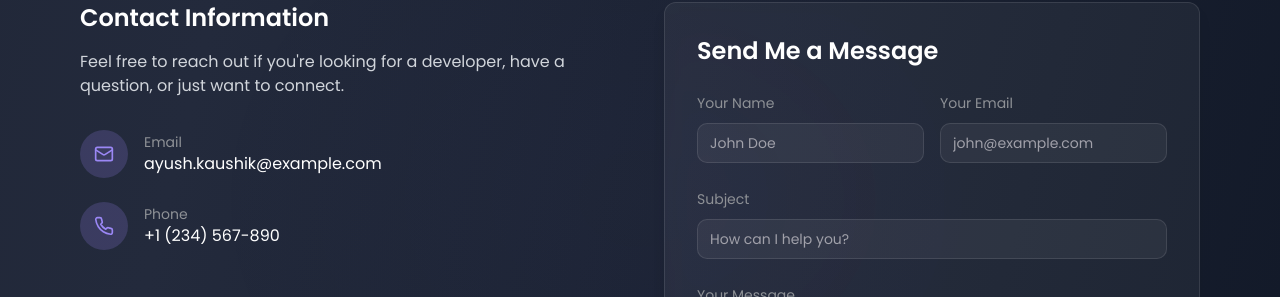
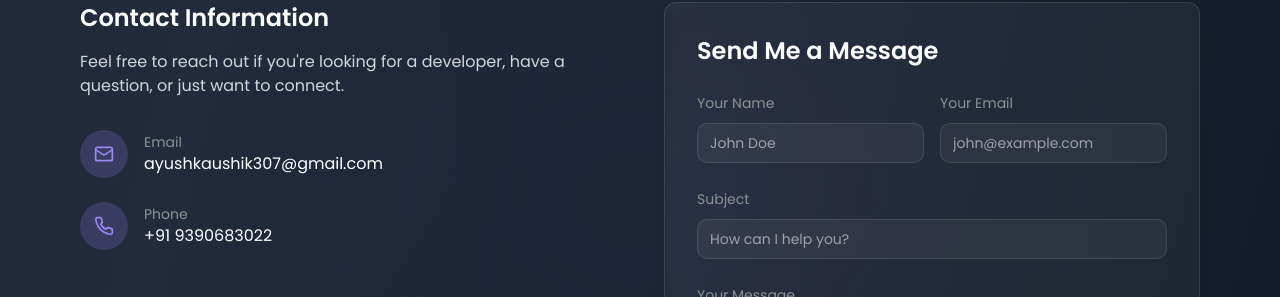
Before and after one commit to AyushKaushik07/portfolio-ayush, a React (Vite) app: page / in a window 1280 px wide. Shown: the part 4320-4617 px from the top of the page. Built offline with nearby package versions, Linux system fonts and the light colour scheme.

Commit message:
Update contact information

```diff
--- a/src/components/Contact.tsx
+++ b/src/components/Contact.tsx
@@ -34,8 +34,8 @@ const Contact = () => {
                 </div>
                 <div>
                   <p className="text-sm text-portfolio-gray">Email</p>
-                  <a href="mailto:ayush.kaushik@example.com" className="text-white hover:text-portfolio-purple transition-colors">
-                    ayush.kaushik@example.com
+                  <a href="mailto:ayushkaushik307@gmail.com" className="text-white hover:text-portfolio-purple transition-colors">
+                    ayushkaushik307@gmail.com
                   </a>
                 </div>
               </div>
@@ -46,8 +46,8 @@ const Contact = () => {
                 </div>
                 <div>
                   <p className="text-sm text-portfolio-gray">Phone</p>
-                  <a href="tel:+1234567890" className="text-white hover:text-portfolio-purple transition-colors">
-                    +1 (234) 567-890
+                  <a href="tel:+919390683022" className="text-white hover:text-portfolio-purple transition-colors">
+                    +91 9390683022
                   </a>
                 </div>
               </div>
@@ -56,7 +56,7 @@ const Contact = () => {
                 <p className="text-sm text-portfolio-gray mb-4">Social Media</p>
                 <div className="flex gap-4">
                   <a
-                    href="https://github.com/ayushkaushik"
+                    href="https://github.com/AyushKaushik07"
                     target="_blank"
                     rel="noopener noreferrer"
                     className={cn(
@@ -68,7 +68,7 @@ const Contact = () => {
                     <Github size={20} />
                   </a>
                   <a
-                    href="https://linkedin.com/in/ayushkaushik"
+                    href="https://www.linkedin.com/in/ayush-kaushik-11a182267/"
                     target="_blank"
                     rel="noopener noreferrer"
                     className={cn(
--- a/src/components/Footer.tsx
+++ b/src/components/Footer.tsx
@@ -23,21 +23,21 @@ const Footer = () => {
           <div className="flex flex-col items-center md:items-end">
             <div className="flex items-center space-x-4 mb-4">
               <a
-                href="tel:+1234567890"
+                href="tel:+919390683022"
                 className="text-portfolio-gray hover:text-portfolio-purple transition-colors w-10 h-10 rounded-full bg-white/5 flex items-center justify-center hover:bg-white/10"
                 aria-label="Phone"
               >
                 <Phone size={18} />
               </a>
               <a
-                href="mailto:ayush.kaushik@example.com"
+                href="mailto:ayushkaushik307@gmail.com"
                 className="text-portfolio-gray hover:text-portfolio-purple transition-colors w-10 h-10 rounded-full bg-white/5 flex items-center justify-center hover:bg-white/10"
                 aria-label="Email"
               >
                 <Mail size={18} />
               </a>
               <a
-                href="https://github.com/ayushkaushik"
+                href="https://github.com/AyushKaushik07"
                 target="_blank"
                 rel="noopener noreferrer"
                 className="text-portfolio-gray hover:text-portfolio-purple transition-colors w-10 h-10 rounded-full bg-white/5 flex items-center justify-center hover:bg-white/10"
@@ -46,7 +46,7 @@ const Footer = () => {
                 <Github size={18} />
               </a>
               <a
-                href="https://linkedin.com/in/ayushkaushik"
+                href="https://www.linkedin.com/in/ayush-kaushik-11a182267/"
                 target="_blank"
                 rel="noopener noreferrer"
                 className="text-portfolio-gray hover:text-portfolio-purple transition-colors w-10 h-10 rounded-full bg-white/5 flex items-center justify-center hover:bg-white/10"
--- a/src/components/Hero.tsx
+++ b/src/components/Hero.tsx
@@ -56,7 +56,7 @@ const Hero = () => {
 
             <div className="flex flex-wrap justify-center lg:justify-start gap-4">
               <a
-                href="tel:+1234567890"
+                href="tel:+919390683022"
                 className={cn(
                   "w-10 h-10 rounded-full flex items-center justify-center transition-all duration-300",
                   "bg-white/5 hover:bg-portfolio-purple text-white hover:scale-110 hover:shadow-md"
@@ -66,7 +66,7 @@ const Hero = () => {
                 <Phone size={20} />
               </a>
               <a
-                href="mailto:ayush.kaushik@example.com"
+                href="mailto:ayushkaushik307@gmail.com"
                 className={cn(
                   "w-10 h-10 rounded-full flex items-center justify-center transition-all duration-300",
                   "bg-white/5 hover:bg-portfolio-purple text-white hover:scale-110 hover:shadow-md"
@@ -76,7 +76,7 @@ const Hero = () => {
                 <Mail size={20} />
               </a>
               <a
-                href="https://github.com/ayushkaushik"
+                href="https://github.com/AyushKaushik07"
                 target="_blank"
                 rel="noopener noreferrer"
                 className={cn(
@@ -88,7 +88,7 @@ const Hero = () => {
                 <Github size={20} />
               </a>
               <a
-                href="https://linkedin.com/in/ayushkaushik"
+                href="https://www.linkedin.com/in/ayush-kaushik-11a182267/"
                 target="_blank"
                 rel="noopener noreferrer"
                 className={cn(
```
